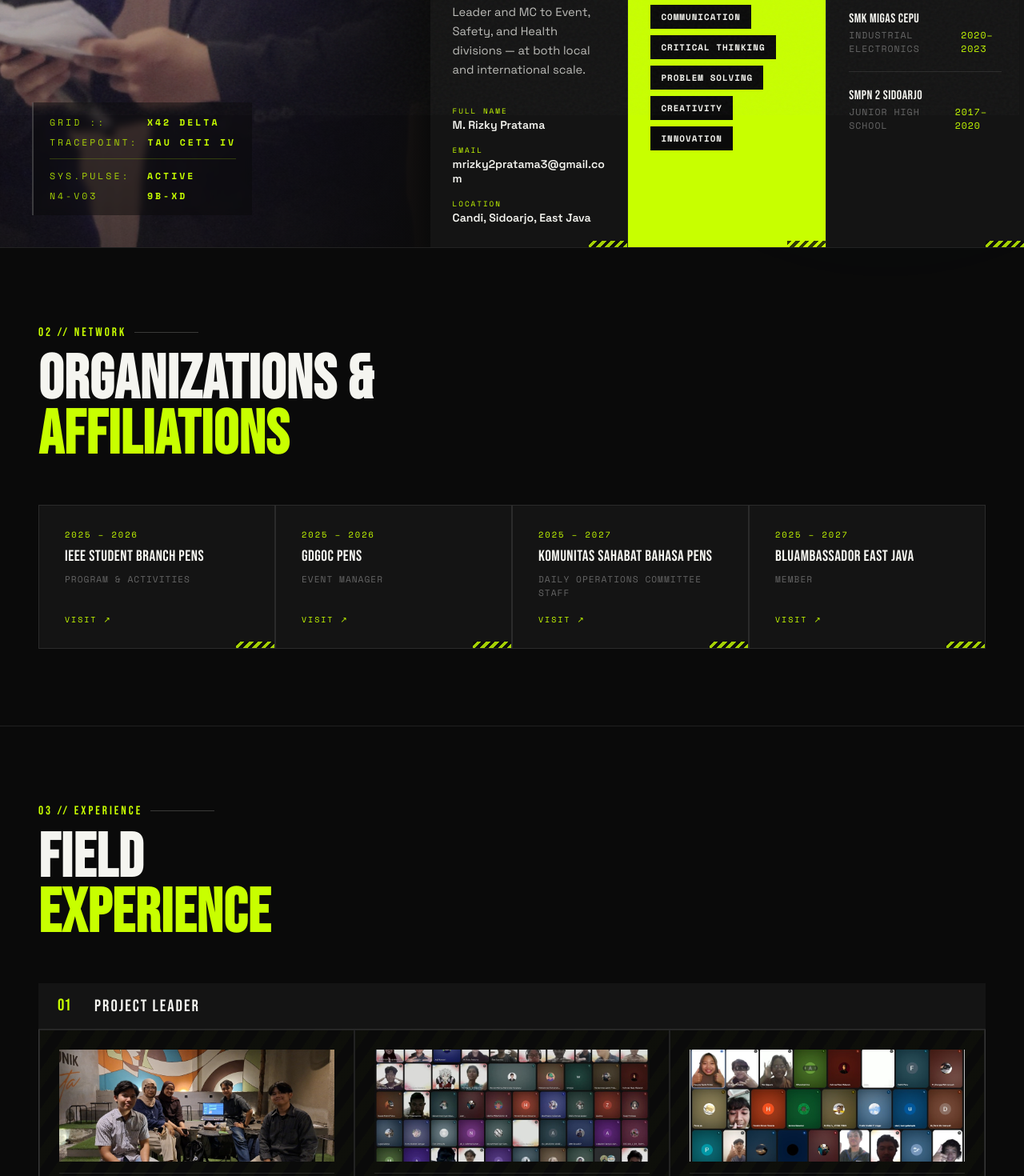
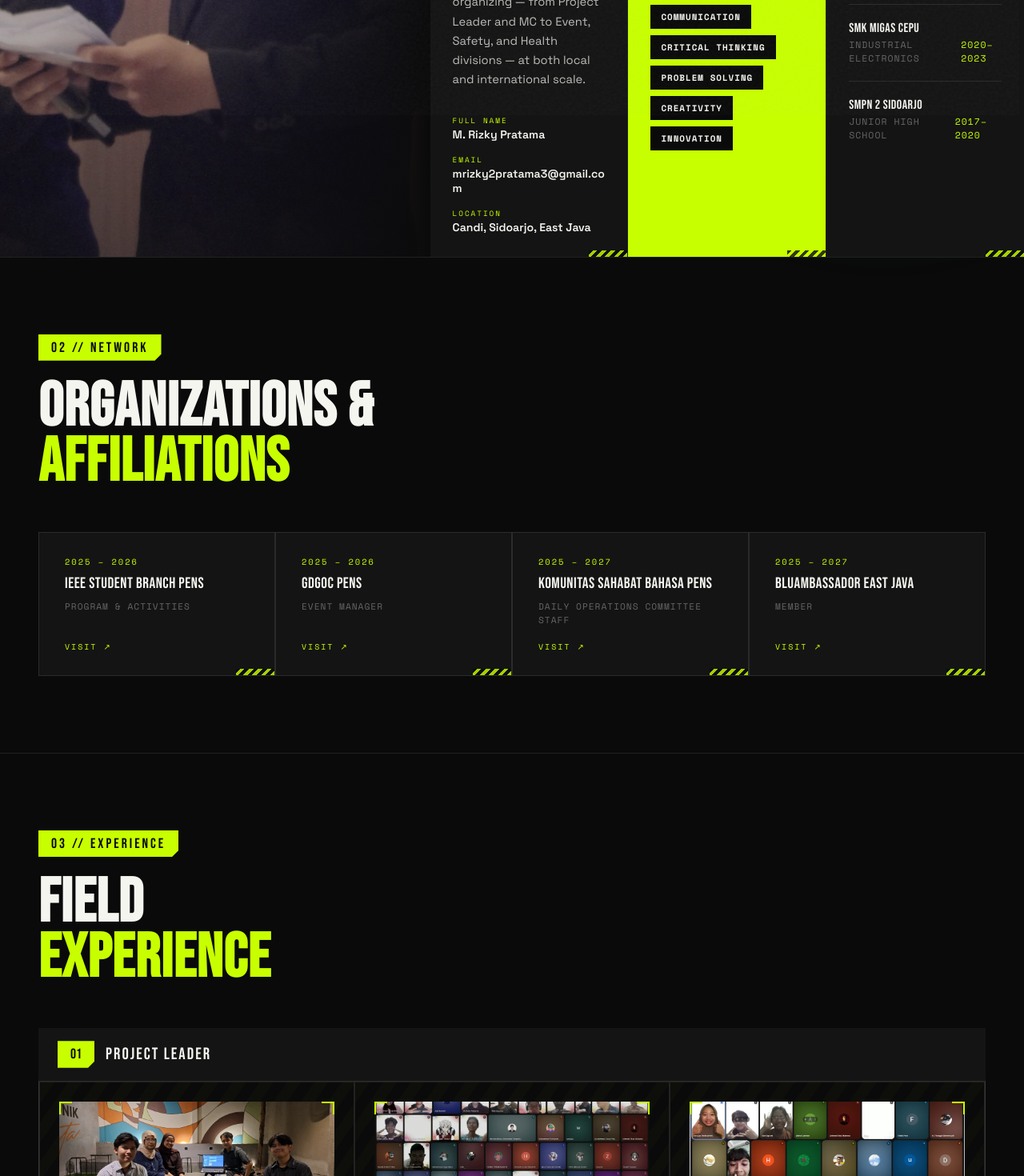
Before and after one commit to R1zkyy/r1zky.github.io, a React (Vite) app: page / in a window 1280 px wide. Shown: the part 660-2130 px from the top of the page at 80% size. Built offline with nearby package versions, Linux system fonts and the light colour scheme.

Commit message:
Revert "feat: add Marathon-style HUD infographic overlay"
This reverts commit db3bfd50f18804862da06a3b9d80ada5eda25541.

```diff
--- a/src/App.jsx
+++ b/src/App.jsx
@@ -256,30 +256,10 @@
 
       {/* ── HERO + PROFILE ── */}
       <section className="hero-profile" id="profile">
+        {/* Left: full-height photo — object-position top so face is always visible */}
         <div className="hp-photo-col">
           <img className="hp-photo" src="/rizky.jpg" alt="M. Rizky Pratama" />
           <div className="hp-photo-overlay" />
-
-          {/* Marathon-style Infographic HUD */}
-          <div className="hp-hud-infographic">
-            <div className="hud-line">
-              <span className="hud-label">GRID ::</span>
-              <span className="hud-value">X42 DELTA</span>
-            </div>
-            <div className="hud-line">
-              <span className="hud-label">TRACEPOINT:</span>
-              <span className="hud-value">TAU CETI IV</span>
-            </div>
-            <div className="hud-divider"></div>
-            <div className="hud-line">
-              <span className="hud-label">SYS.PULSE:</span>
-              <span className="hud-value">ACTIVE</span>
-            </div>
-            <div className="hud-line">
-              <span className="hud-label">N4-V03</span>
-              <span className="hud-value">9B-XD</span>
-            </div>
-          </div>
         </div>
 
         {/* Right: identity + profile cards */}
--- a/src/index.css
+++ b/src/index.css
@@ -30,11 +30,35 @@
 }
 
 body {
-  background: var(--ink);
+  background-color: var(--ink);
   color: var(--chalk);
   font-family: var(--font-b);
   overflow-x: hidden;
   cursor: crosshair !important;
+}
+
+/* Base styling to make the grid look like detached "+" symbols */
+body::before {
+  content: '';
+  position: fixed;
+  inset: 0;
+  pointer-events: none;
+  background-size: 30px 30px;
+  background-image:
+    linear-gradient(to right, rgba(200, 255, 0, 0.15) 1px, transparent 1px),
+    linear-gradient(to bottom, rgba(200, 255, 0, 0.15) 1px, transparent 1px);
+  mask-image:
+    linear-gradient(to right, black 4px, transparent 4px),
+    linear-gradient(to bottom, black 4px, transparent 4px);
+  mask-size: 30px 30px;
+  mask-position: -2px -2px;
+  /* Center the cross intersection */
+  -webkit-mask-image:
+    linear-gradient(to right, black 4px, transparent 4px),
+    linear-gradient(to bottom, black 4px, transparent 4px);
+  -webkit-mask-size: 30px 30px;
+  -webkit-mask-position: -1px -1px;
+  z-index: -1;
 }
 
 a,
@@ -188,6 +212,75 @@
   width: 100%;
 }
 
+/* ─── HUD DECALS (Cybernetic Text) ─── */
+.hud-container {
+  position: fixed;
+  inset: 0;
+  pointer-events: none;
+  z-index: 50;
+  overflow: hidden;
+}
+
+.hud-decal {
+  position: absolute;
+  font-family: var(--font-m);
+  font-size: 0.65rem;
+  color: var(--lime);
+  text-transform: uppercase;
+  letter-spacing: 2px;
+  line-height: 1.8;
+}
+
+.hud-decal.tl {
+  top: 80px;
+  left: 32px;
+  opacity: 0.8;
+  display: flex;
+  flex-direction: column;
+}
+
+.hud-decal.bl {
+  bottom: 20px;
+  left: 20px;
+}
+
+.hud-decal.mr {
+  top: 50%;
+  right: 20px;
+  transform: translateY(-50%) rotate(90deg);
+  transform-origin: right center;
+  opacity: 0.2;
+}
+
+.hud-decal span {
+  display: block;
+}
+
+.hud-decal span:first-child {
+  opacity: 0.8;
+  font-weight: bold;
+}
+
+.hud-group {
+  display: flex;
+  flex-direction: column;
+}
+
+.hud-group:first-child {
+  padding-bottom: 8px;
+  margin-bottom: 8px;
+  border-bottom: 1px solid rgba(200, 255, 0, 0.15);
+}
+
+.hud-group span {
+  display: block;
+}
+
+.hud-group span:first-child {
+  font-weight: 700;
+  color: #d8ff40;
+}
+
 .header-cta {
   margin-left: 24px;
   background: var(--lime);
@@ -278,48 +371,6 @@
     linear-gradient(to bottom, var(--ink) 0%, transparent 8%);
 }
 
-/* ─── HUD INFOGRAPHIC OVERLAY ─── */
-.hp-hud-infographic {
-  position: absolute;
-  bottom: 40px;
-  left: 40px;
-  z-index: 20;
-  font-family: var(--font-m);
-  display: flex;
-  flex-direction: column;
-  gap: 8px;
-  padding: 16px 20px;
-  background: rgba(10, 10, 10, 0.45);
-  backdrop-filter: blur(4px);
-  border-left: 2px solid var(--border2);
-  user-select: none;
-}
-
-.hud-line {
-  display: flex;
-  gap: 12px;
-  font-size: 0.72rem;
-  letter-spacing: 3px;
-  text-transform: uppercase;
-  color: var(--lime);
-}
-
-.hud-label {
-  opacity: 0.8;
-  min-width: 110px;
-}
-
-.hud-value {
-  font-weight: 700;
-}
-
-.hud-divider {
-  width: 100%;
-  height: 1px;
-  background: rgba(200, 255, 0, 0.2);
-  margin: 4px 0;
-}
-
 /* Right column: identity + profile cards stacked */
 .hp-content {
   display: flex;
@@ -449,6 +500,30 @@
   position: relative;
   overflow: hidden;
   background: var(--ink3);
+}
+
+/* Viewfinder Corners */
+.photo-slot::after {
+  content: '';
+  position: absolute;
+  inset: 0;
+  pointer-events: none;
+  z-index: 10;
+  background:
+    linear-gradient(var(--lime), var(--lime)) top left,
+    linear-gradient(var(--lime), var(--lime)) top left,
+    linear-gradient(var(--lime), var(--lime)) top right,
+    linear-gradient(var(--lime), var(--lime)) top right,
+    linear-gradient(var(--lime), var(--lime)) bottom left,
+    linear-gradient(var(--lime), var(--lime)) bottom left,
+    linear-gradient(var(--lime), var(--lime)) bottom right,
+    linear-gradient(var(--lime), var(--lime)) bottom right;
+  background-size:
+    16px 2px, 2px 16px,
+    16px 2px, 2px 16px,
+    16px 2px, 2px 16px,
+    16px 2px, 2px 16px;
+  background-repeat: no-repeat;
 }
 
 .photo-slot-img {
@@ -601,21 +676,19 @@
 
 .section-number {
   font-family: var(--font-h);
-  font-size: 0.95rem;
-  color: var(--lime);
+  font-size: 1.1rem;
+  background: var(--lime);
+  color: var(--ink);
+  padding: 6px 16px;
+  display: inline-flex;
+  align-items: center;
+  margin-bottom: 24px;
   letter-spacing: 3px;
-  display: flex;
-  align-items: center;
-  gap: 10px;
-  margin-bottom: 16px;
+  clip-path: polygon(0 0, 100% 0, 100% calc(100% - 8px), calc(100% - 8px) 100%, 0 100%);
 }
 
 .section-number::after {
-  content: '';
-  flex: 1;
-  height: 1px;
-  background: var(--border2);
-  max-width: 80px;
+  content: none;
 }
 
 .section-title {
@@ -929,10 +1002,14 @@
 
 .div-num {
   font-family: var(--font-h);
-  font-size: 1.3rem;
-  color: var(--lime);
-  min-width: 32px;
+  font-size: 1.1rem;
+  background: var(--lime);
+  color: var(--ink);
+  padding: 8px 16px;
+  min-width: 44px;
+  text-align: center;
   line-height: 1;
+  clip-path: polygon(0 0, 100% 0, 100% calc(100% - 8px), calc(100% - 8px) 100%, 0 100%);
 }
 
 .div-name {
@@ -1068,13 +1145,29 @@
       rgba(0, 0, 0, 0.1) 8px, rgba(0, 0, 0, 0.1) 16px);
 }
 
-/* Inner border */
+/* Inner Viewfinder Corners */
 .project-visual::after {
   content: '';
   position: absolute;
   inset: 0;
   pointer-events: none;
-  box-shadow: inset 0 0 0 1px rgba(255, 255, 255, 0.1);
+  z-index: 10;
+  background:
+    linear-gradient(var(--chalk), var(--chalk)) top left,
+    linear-gradient(var(--chalk), var(--chalk)) top left,
+    linear-gradient(var(--chalk), var(--chalk)) top right,
+    linear-gradient(var(--chalk), var(--chalk)) top right,
+    linear-gradient(var(--chalk), var(--chalk)) bottom left,
+    linear-gradient(var(--chalk), var(--chalk)) bottom left,
+    linear-gradient(var(--chalk), var(--chalk)) bottom right,
+    linear-gradient(var(--chalk), var(--chalk)) bottom right;
+  background-size:
+    16px 2px, 2px 16px,
+    16px 2px, 2px 16px,
+    16px 2px, 2px 16px,
+    16px 2px, 2px 16px;
+  background-repeat: no-repeat;
+  opacity: 0.8;
 }
 
 /* Corner cut — same as base .card::before but on different element */
```
